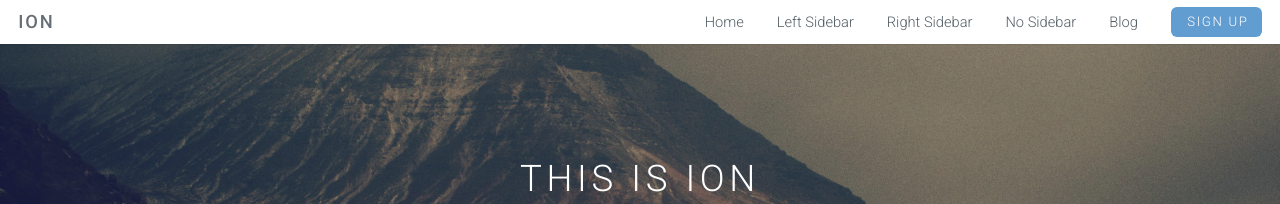
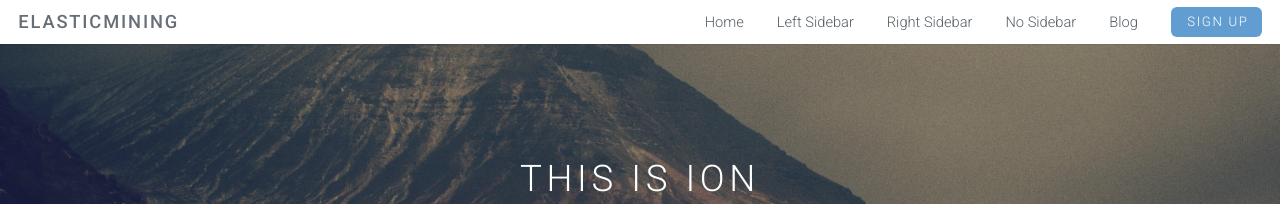
Before and after one commit to old-jekyll-templates/Ion-Jekyll-Theme, a Jekyll site: the page built from index.html, in a window 1280 px wide. Shown: the top 204 px of the page. Built offline with Jekyll 4.4.1, drawn with Linux system fonts in a browser that asks for light colours.

Commit message:
Update _config.yml

```diff
--- a/_config.yml
+++ b/_config.yml
@@ -1,11 +1,11 @@
 # Site settings
-title: Ion
-email: your-email@domain.com
+title: ElasticMining
+email: bigboss.elasticmining.com
 description: > # this means to ignore newlines until "baseurl:"
   Write an awesome description for your new site here. You can edit this
   line in _config.yml. It will appear in your document head meta (for
   Google search results) and in your feed.xml site description.
-baseurl: "/Ion-Jekyll-Theme" # the subpath of your site, e.g. /blog/
+baseurl: "" # the subpath of your site, e.g. /blog/
 url: "http://yourdomain.com" # the base hostname & protocol for your site
 twitter_username: jekyllrb
 github_username:  jekyll
```
